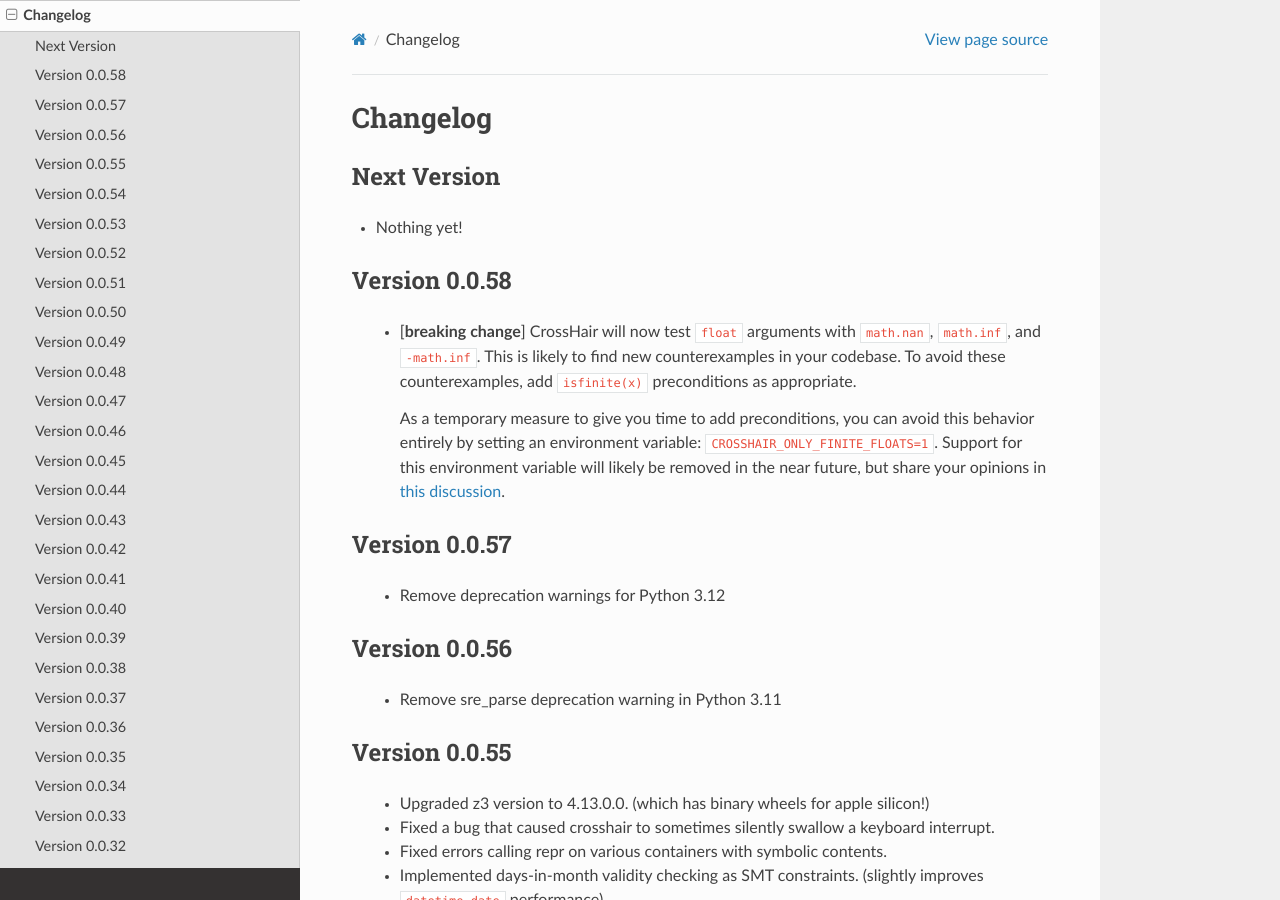
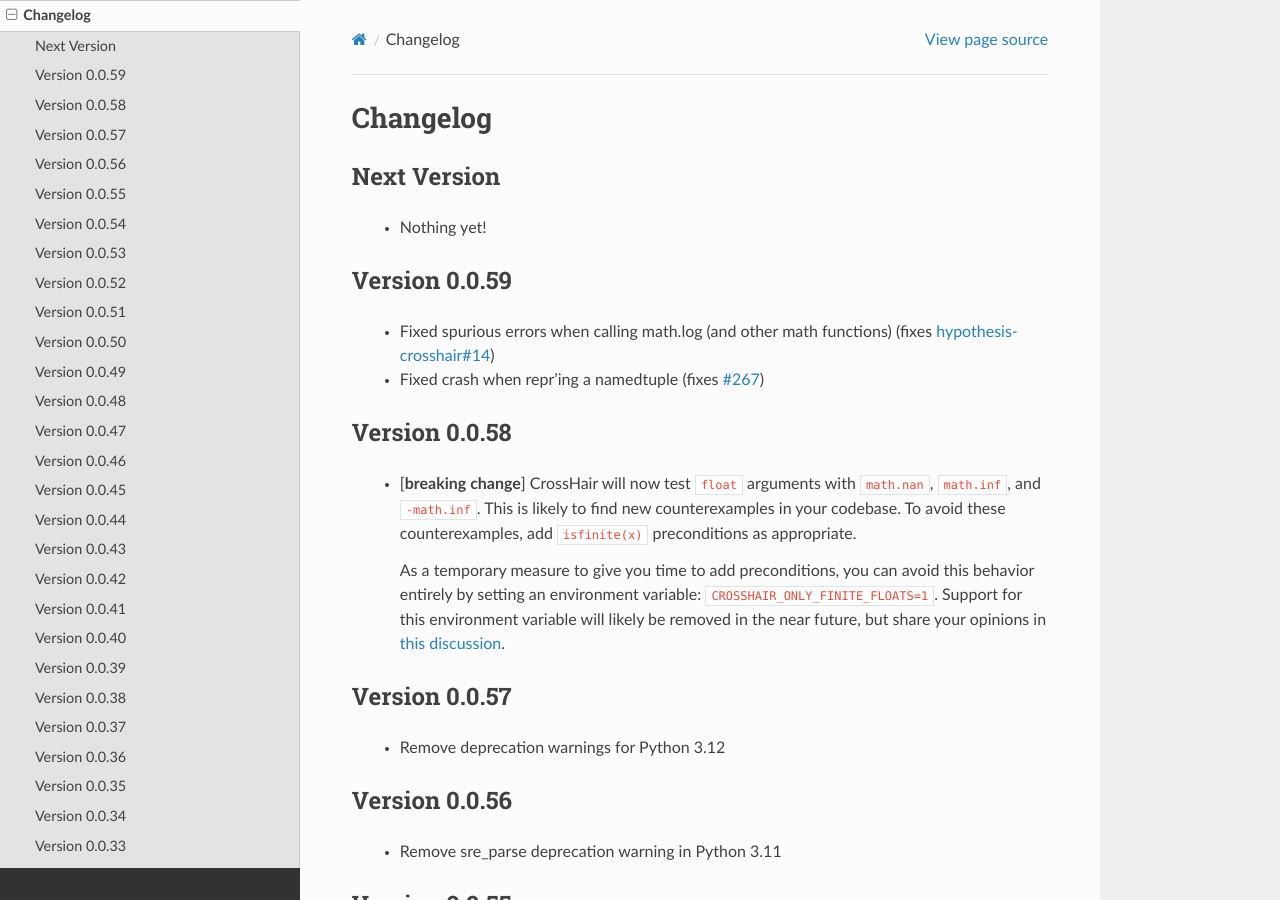
Before and after one commit to pschanely/CrossHair, a Sphinx documentation site: the page built from doc/source/changelog.rst, in a window 1280 px wide and 900 px high. Built offline with Sphinx 7.4.7 and the Read the Docs theme 2.0.0, drawn with Linux system fonts in a browser that asks for light colours; the version number is read from the project's files by our own code.

Commit message:
Update changelog

```diff
--- a/doc/source/changelog.rst
+++ b/doc/source/changelog.rst
@@ -6,7 +6,15 @@ Changelog
 Next Version
 ------------
 
-* Nothing yet!
+  * Nothing yet!
+
+
+Version 0.0.59
+--------------
+  * Fixed spurious errors when calling math.log (and other math functions)
+    (fixes `hypothesis-crosshair#14 <https://github.com/pschanely/hypothesis-crosshair/issues/14>`__)
+  * Fixed crash when repr'ing a namedtuple
+    (fixes `#267 <https://github.com/pschanely/CrossHair/issues/267>`__)
 
 
 Version 0.0.58
```
